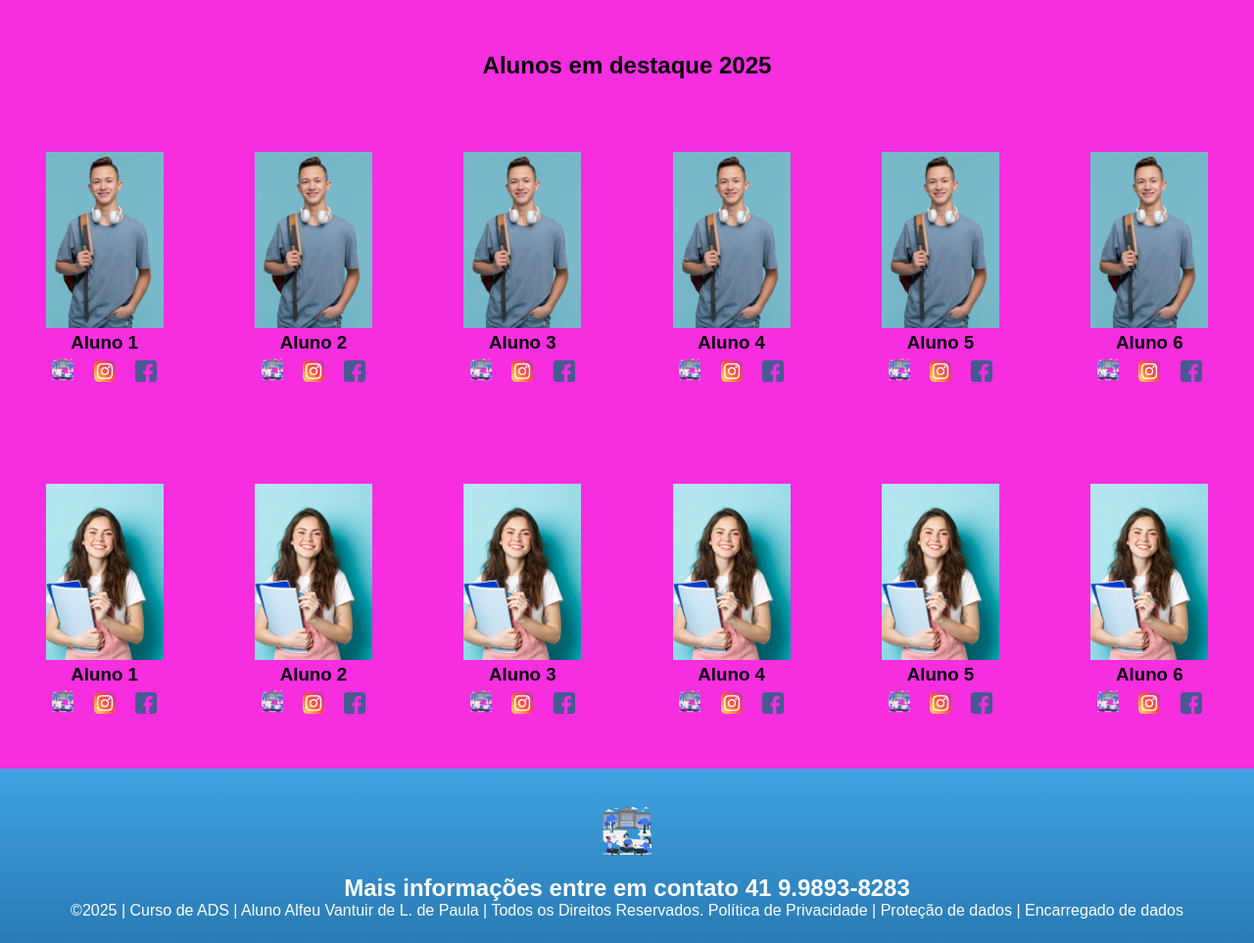
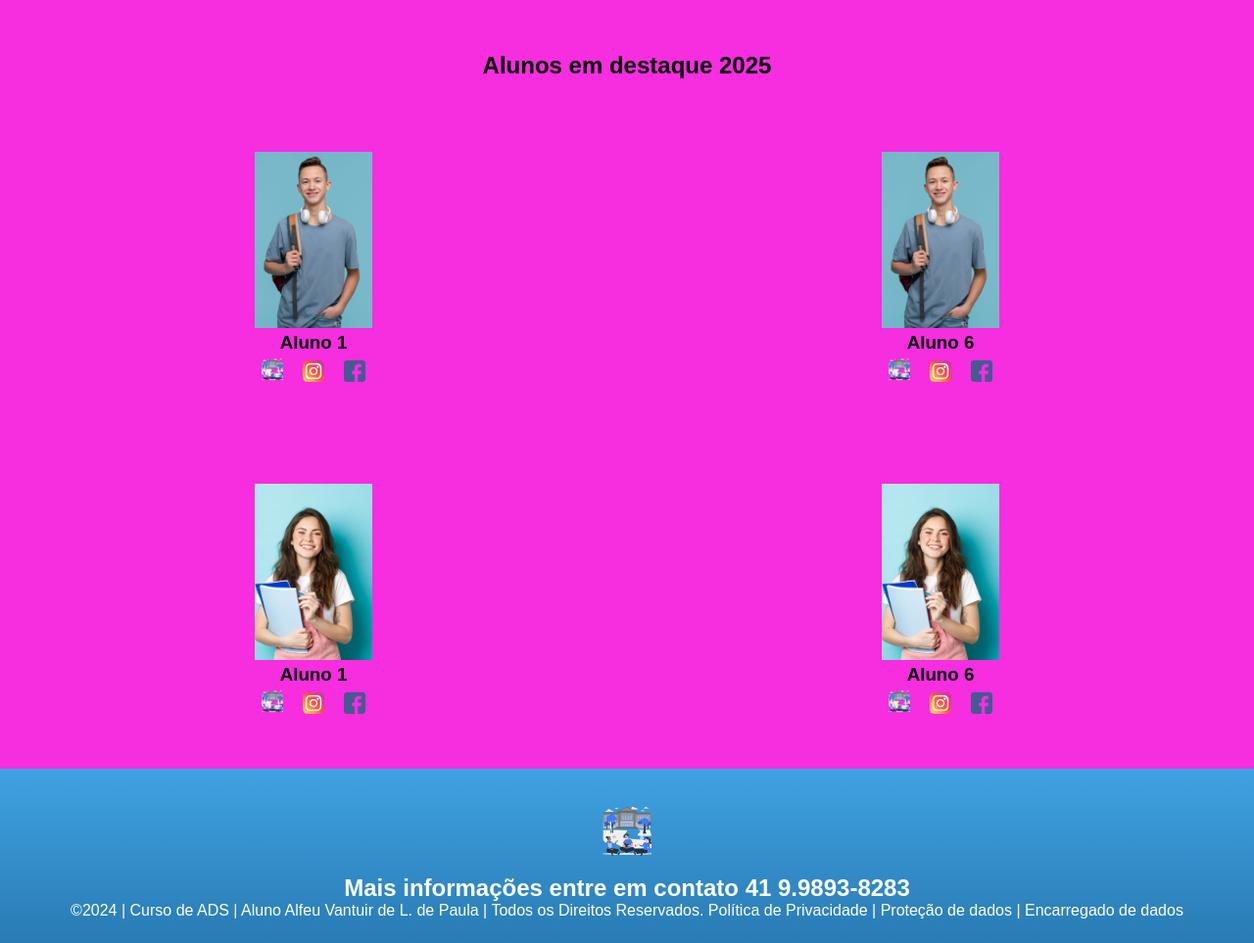
Before and after one commit to BIRFeuFeu/Teste, a plain HTML site: page index.html in a window 1280 px wide. Shown: the part 896-1859 px from the top of the page at 98% size. Drawn offline with Linux system fonts and the light colour scheme.

Commit message:
tomara que de certo

```diff
--- a/index.html
+++ b/index.html
@@ -42,46 +42,7 @@ escola"></a>
 <img class="estudante-icone" src="instagram.png" alt="Link do Instagram">
 <img class="estudante-icone" src="facebook.png" alt="Link do Facebook">
 </div>
-<div class="estudante-div">
-<img class="estudante-imagem" src="estudante_menino.png" alt="Foto dos alunos da Turma Desenvolvimento de Sistemas">
-<h3 class="estudante-nome">Aluno 2</h3>
-<a href="https://cursos.alura.com.br/dashboard">
-<p> </p>
-<img class="estudante-icone" src="logo_nossa_escola.png" alt="Link do Site da
-escola"></a>
-<img class="estudante-icone" src="instagram.png" alt="Link do Instagram">
-<img class="estudante-icone" src="facebook.png" alt="Link do Facebook">
-</div>
-<div class="estudante-div">
-<img class="estudante-imagem" src="estudante_menino.png" alt="Foto dos alunos da Turma Desenvolvimento de Sistemas">
-<h3 class="estudante-nome">Aluno 3</h3>
-<a href="https://cursos.alura.com.br/dashboard">
-<p> </p>
-<img class="estudante-icone" src="logo_nossa_escola.png" alt="Link do Site da
-escola"></a>
-<img class="estudante-icone" src="instagram.png" alt="Link do Instagram">
-<img class="estudante-icone" src="facebook.png" alt="Link do Facebook">
-</div>
-<div class="estudante-div">
-<img class="estudante-imagem" src="estudante_menino.png" alt="Foto dos alunos da Turma Desenvolvimento de Sistemas">
-<h3 class="estudante-nome">Aluno 4</h3>
-<a href="https://cursos.alura.com.br/dashboard">
-<p> </p>
-<img class="estudante-icone" src="logo_nossa_escola.png" alt="Link do Site da
-escola"></a>
-<img class="estudante-icone" src="instagram.png" alt="Link do Instagram">
-<img class="estudante-icone" src="facebook.png" alt="Link do Facebook">
-</div>
-<div class="estudante-div">
-<img class="estudante-imagem" src="estudante_menino.png" alt="Foto dos alunos da Turma Desenvolvimento de Sistemas">
-<h3 class="estudante-nome">Aluno 5</h3>
-<a href="https://cursos.alura.com.br/dashboard">
-<p> </p>
-<img class="estudante-icone" src="logo_nossa_escola.png" alt="Link do Site da
-escola"></a>
-<img class="estudante-icone" src="instagram.png" alt="Link do Instagram">
-<img class="estudante-icone" src="facebook.png" alt="Link do Facebook">
-</div>
+
 <div class="estudante-div">
 <img class="estudante-imagem" src="estudante_menino.png" alt="Foto dos alunos da Turma Desenvolvimento de Sistemas">
 <h3 class="estudante-nome">Aluno 6</h3>
@@ -106,42 +67,7 @@ escola"></a>
 <img class="estudante-icone" src="instagram.png" alt="Link do Instagram">
 <img class="estudante-icone" src="facebook.png" alt="Link do Facebook">
 </div>
-<div class="estudante-div">
-<img class="estudante-imagem" src="estudante_menina.png" alt="Foto dos alunos da Turma Desenvolvimento de Sistemas">
-<h3 class="estudante-nome">Aluno 2</h3>
-<a href="https://cursos.alura.com.br/dashboard">
-<p> </p>
-<img class="estudante-icone" src="logo_nossa_escola.png" alt="Link do Site da escola"></a>
-<img class="estudante-icone" src="instagram.png" alt="Link do Instagram">
-<img class="estudante-icone" src="facebook.png" alt="Link do Facebook">
-</div>
-<div class="estudante-div">
-<img class="estudante-imagem" src="estudante_menina.png" alt="Foto dos alunos da Turma Desenvolvimento de Sistemas">
-<h3 class="estudante-nome">Aluno 3</h3>
-<a href="https://cursos.alura.com.br/dashboard">
-<p> </p>
-<img class="estudante-icone" src="logo_nossa_escola.png" alt="Link do Site da escola"></a>
-<img class="estudante-icone" src="instagram.png" alt="Link do Instagram">
-<img class="estudante-icone" src="facebook.png" alt="Link do Facebook">
-</div>
-<div class="estudante-div">
-<img class="estudante-imagem" src="estudante_menina.png" alt="Foto dos alunos da Turma Desenvolvimento de Sistemas">
-<h3 class="estudante-nome">Aluno 4</h3>
-<a href="https://cursos.alura.com.br/dashboard">
-<p> </p>
-<img class="estudante-icone" src="logo_nossa_escola.png" alt="Link do Site da escola"></a>
-<img class="estudante-icone" src="instagram.png" alt="Link do Instagram">
-<img class="estudante-icone" src="facebook.png" alt="Link do Facebook">
-</div>
-<div class="estudante-div">
-<img class="estudante-imagem" src="estudante_menina.png" alt="Foto dos alunos da Turma Desenvolvimento de Sistemas">
-<h3 class="estudante-nome">Aluno 5</h3>
-<a href="https://cursos.alura.com.br/dashboard">
-<p> </p>
-<img class="estudante-icone" src="logo_nossa_escola.png" alt="Link do Site da escola"></a>
-<img class="estudante-icone" src="instagram.png" alt="Link do Instagram">
-<img class="estudante-icone" src="facebook.png" alt="Link do Facebook">
-</div>
+
 <div class="estudante-div">
 <img class="estudante-imagem" src="estudante_menina.png"
 alt="Foto da turma do 1CDS do ano de 2023">
@@ -162,7 +88,7 @@ da Escola">
 class="link" href="https://wa.me/5541999999999"> 41 9.9893-8283
 </a></h2>
 <p></p>
-<p>©2025 | Curso de ADS | Aluno Alfeu Vantuir de L. de Paula | Todos os Direitos Reservados.
+<p>©2024 | Curso de ADS | Aluno Alfeu Vantuir de L. de Paula | Todos os Direitos Reservados.
 Política de Privacidade | Proteção de dados | Encarregado de dados</p>
 <p> </p>
 </footer>
```
